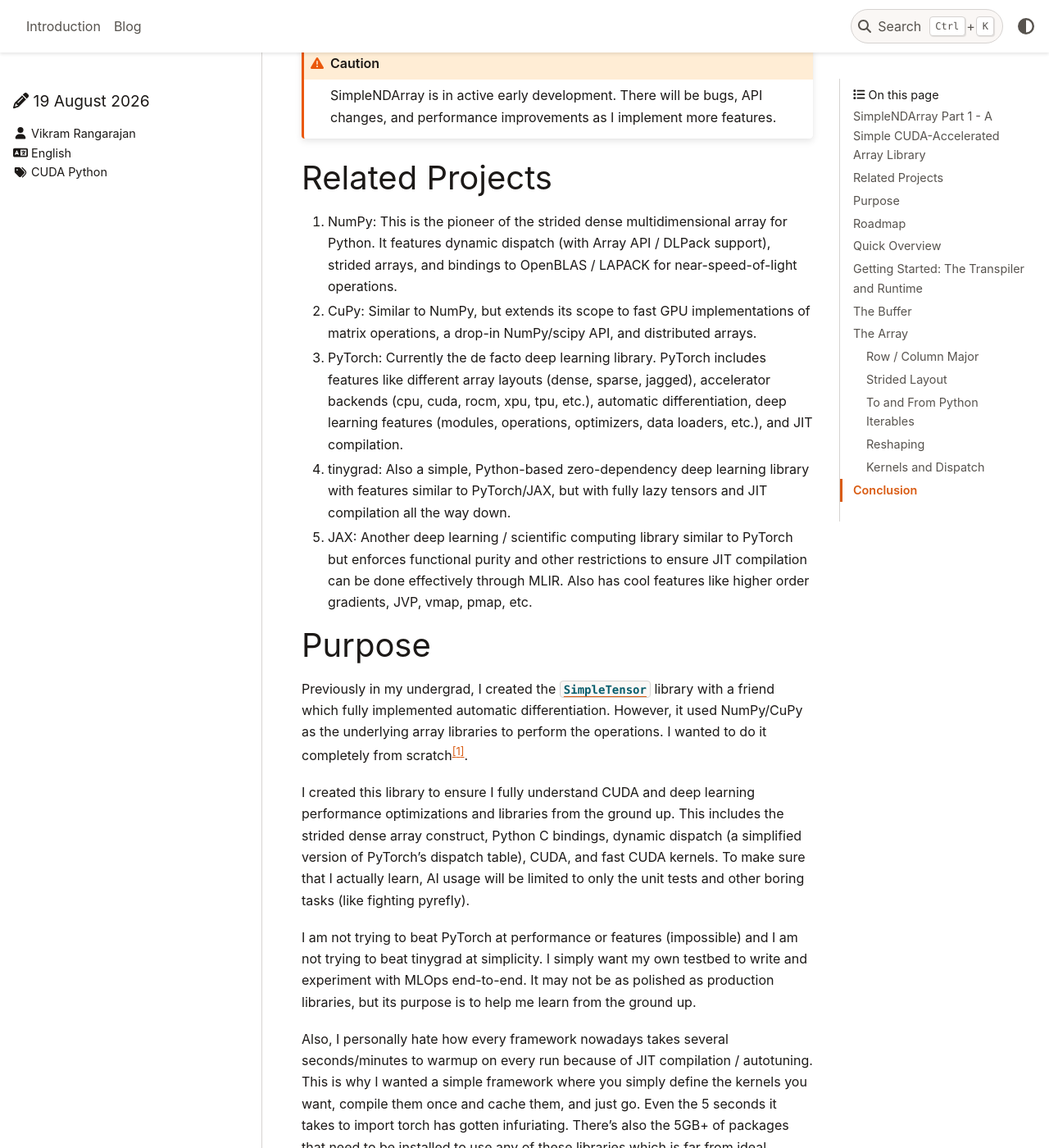
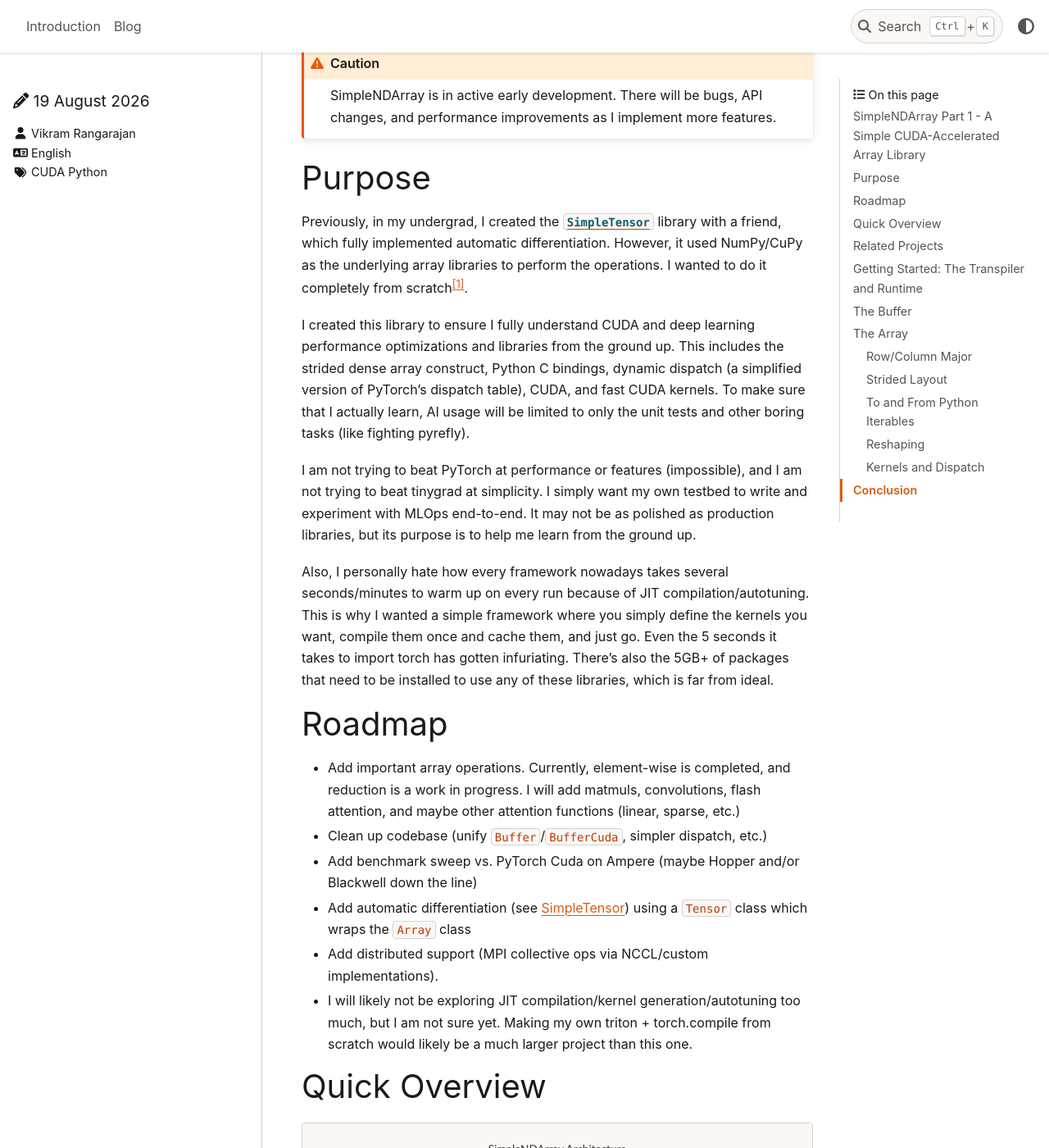
Before and after one commit to VikramRangarajan/vikramrangarajan.github.io, a Sphinx documentation site: the page built from docs/source/blog/sndap1.md, in a window 1280 px wide and 1400 px high, scrolled down 295 px. Shown: the whole window at 82% size. Built offline with Sphinx 7.4.7 and the PyData theme 0.15.4, drawn with Linux system fonts in a browser that asks for light colours; pages that are not in the unit, such as notebooks, are missing from menus; the version number could not be read and is left out; some of the changed text lies outside the part shown.

Commit message:
Reordered, more grammar fixes

````diff
--- a/docs/source/blog/sndap1.md
+++ b/docs/source/blog/sndap1.md
@@ -17,19 +17,10 @@
 implement more features.
 :::
 
-# Related Projects
-
-1. NumPy: This is the pioneer of the strided dense multidimensional array for Python. It features dynamic dispatch (with Array API / DLPack support), strided arrays, and bindings to OpenBLAS / LAPACK for near-speed-of-light operations.
-2. CuPy: Similar to NumPy, but extends its scope to fast GPU implementations of matrix operations, a drop-in NumPy/scipy API, and distributed arrays.
-3. PyTorch: Currently the de facto deep learning library. PyTorch includes features like different array layouts (dense, sparse, jagged), accelerator backends (cpu, cuda, rocm, xpu, tpu, etc.), automatic differentiation, deep learning features (modules, operations, optimizers, data loaders, etc.), and JIT compilation.
-4. tinygrad: Also a simple, Python-based zero-dependency deep learning library with features similar to PyTorch/JAX, but with fully lazy tensors and JIT compilation all the way down.
-5. JAX: Another deep learning / scientific computing library similar to PyTorch but enforces functional purity and other restrictions to ensure JIT compilation can be done effectively through MLIR. Also has cool features like higher order gradients,
-JVP, vmap, pmap, etc.
-
 # Purpose
 
-Previously in my undergrad, I created the [`SimpleTensor`](https://vikramrangarajan.github.io/SimpleTensor/) library with a friend
-which fully implemented automatic differentiation. However, it used NumPy/CuPy as the underlying array libraries to
+Previously, in my undergrad, I created the [`SimpleTensor`](https://vikramrangarajan.github.io/SimpleTensor/) library with a
+friend, which fully implemented automatic differentiation. However, it used NumPy/CuPy as the underlying array libraries to
 perform the operations. I wanted to do it completely from scratch[^deps].
 
 I created this library to ensure I fully understand CUDA and deep learning performance optimizations
@@ -37,25 +28,25 @@
 dynamic dispatch (a simplified version of PyTorch's dispatch table), CUDA, and fast CUDA kernels. To make sure that I
 actually learn, AI usage will be limited to only the unit tests and other boring tasks (like fighting pyrefly).
 
-I am not trying to beat PyTorch at performance or features (impossible) and I am not trying to beat tinygrad
+I am not trying to beat PyTorch at performance or features (impossible), and I am not trying to beat tinygrad
 at simplicity. I simply want my own testbed to write and experiment with MLOps end-to-end. It may not be as polished as
 production libraries, but its purpose is to help me learn from the ground up.
 
-Also, I personally hate how every framework nowadays takes several seconds/minutes to warmup on every run because of JIT
-compilation / autotuning. This is why I wanted a simple framework where you simply define the kernels you want, compile them
+Also, I personally hate how every framework nowadays takes several seconds/minutes to warm up on every run because of JIT
+compilation/autotuning. This is why I wanted a simple framework where you simply define the kernels you want, compile them
 once and cache them, and just go. Even the 5 seconds it takes to import torch has gotten infuriating. There's also the 5GB+ of
-packages that need to be installed to use any of these libraries which is far from ideal.
+packages that need to be installed to use any of these libraries, which is far from ideal.
 
 # Roadmap
 
-- Add important array operations. Currently, element-wise is completed and reduction is a work in progress. I will add
+- Add important array operations. Currently, element-wise is completed, and reduction is a work in progress. I will add
   matmuls, convolutions, flash attention, and maybe other attention functions (linear, sparse, etc.)
 - Clean up codebase (unify `Buffer`/`BufferCuda`, simpler dispatch, etc.)
-- Add benchmark sweep vs. PyTorch Cuda on Ampere (maybe hopper and/or blackwell down the line)
+- Add benchmark sweep vs. PyTorch Cuda on Ampere (maybe Hopper and/or Blackwell down the line)
 - Add automatic differentiation (see [SimpleTensor](https://vikramrangarajan.github.io/SimpleTensor/)) using a `Tensor` class
   which wraps the `Array` class
-- Add distributed support (MPI collective ops via NCCL / custom implementations).
-- I will likely not be exploring JIT compilation / kernel generation / autotuning too much, but I am not sure yet. Making my own
+- Add distributed support (MPI collective ops via NCCL/custom implementations).
+- I will likely not be exploring JIT compilation/kernel generation/autotuning too much, but I am not sure yet. Making my own
   triton + torch.compile from scratch would likely be a much larger project than this one.
 
 # Quick Overview
@@ -112,6 +103,17 @@
 reductions (sum, mean, max, min, etc.), products (matmul, conv, etc.), flash attention, and more. All without
 any external dependencies.
 
+
+# Related Projects
+
+1. NumPy: This is the pioneer of the strided dense multidimensional array for Python. It features dynamic dispatch (with Array API/DLPack support), strided arrays, and bindings to OpenBLAS/LAPACK for near-speed-of-light operations.
+2. CuPy: Similar to NumPy, but extends its scope to fast GPU implementations of matrix operations, a drop-in NumPy/scipy API, and distributed arrays.
+3. PyTorch: Currently the de facto deep learning library. PyTorch includes features like different array layouts (dense, sparse, jagged), accelerator backends (cpu, cuda, rocm, xpu, tpu, etc.), automatic differentiation, deep learning features (modules, operations, optimizers, data loaders, etc.), and JIT compilation.
+4. tinygrad: Also a simple, Python-based zero-dependency deep learning library with features similar to PyTorch/JAX, but with fully lazy tensors and JIT compilation all the way down.
+5. JAX: Another deep learning/scientific computing library similar to PyTorch, but enforces functional purity and other restrictions to ensure JIT compilation can be done effectively through MLIR. Also has cool features like higher-order gradients,
+JVP, vmap, pmap, etc.
+
+
 # Getting Started: The Transpiler and Runtime
 
 Since we are not writing a _fully_ Python-only library, we will need a way to turn our Python code into
@@ -158,14 +160,14 @@
 - Turn Python constructs (loops, conditionals, operations, etc.) into their C equivalent
 - Automatically generate Python bindings to these C functions (set `pybind=True`)
 
-Note that I chose the Python `list` type to translate directly to a `pointer` type because of the same indexing semantics. The `arr.buffer_info()[0]` gives the memory address of the start of the array as a Python `int`, which converted to an `unsigned long long` (u64) in the Python binding, and is finally passed into the `vector_sum` binding as an `int *`.
+Note that I chose the Python `list` type to translate directly to a `pointer` type because of the same indexing semantics. The `arr.buffer_info()[0]` gives the memory address of the start of the array as a Python `int`, which is converted to an `unsigned long long` (u64) in the Python binding, and is finally passed into the `vector_sum` binding as an `int *`.
 
 However, this is not enough to write performant CUDA kernels. For example, how do we declare shared memory or
-static sized arrays? What about function attributes like `static`, `__global__`, `__device__`, etc.?
+statically sized arrays? What about function attributes like `static`, `__global__`, `__device__`, etc.?
 
 The Python type system does not support this. For function attributes, the closest thing we have is `async def`, and we cannot add our own keywords. So for function attributes, we define them in `mod.compile_fn(..., c_attrs=[...])`. For variable attributes and arrays, we can use `typing.Annotated`. The transpiler can find these special annotations and replace them with the correct C syntax.
 
-Finally, I needed generic support to prevent rewriting the same kernel for every single dtype. I used Python generics for this purpose. Python generics act as a string replacement as opposed to true generics. Here is a full example of all of these features being used in my CUDA element wise kernels.
+Finally, I needed generic support to prevent rewriting the same kernel for every single dtype. I used Python generics for this purpose. Python generics act as a string replacement as opposed to true generics. Here is a full example of all of these features being used in my CUDA element-wise kernels.
 
 <details>
 <summary>Show Python Code</summary>
@@ -213,7 +215,7 @@
 - `data`: always a CPU array. If called on `BufferCuda`, a d2h copy is done.
 - `address` (int): Memory address of buffer
 - `typecode` (str): The `array` module typecode to specify the dtype of the buffer
-- `num_bytes` (int): Self explanatory.
+- `num_bytes` (int): Self-explanatory.
 
 Currently, the constructors do not agree for `Buffer` and `BufferCuda` because of the following:
 
@@ -221,14 +223,14 @@
 - `BufferCuda`'s constructor takes in a `size` and `dtype` and calls `cudaMalloc`, so `BufferCuda.empty` just calls the constructor
 - The Python array module does not provide the ability to create an empty array so the constructor and empty methods are different
 
-In the future, I hope to clean these 2 classes up. Ideally, I remove the dependency on the array module and the use of typecodes,
-as it has cluttered my codebase and will be difficult to use custom types (e.g. bfloat16, float16) which don't have associated
+In the future, I hope to clean up these 2 classes. Ideally, I would remove the dependency on the array module and the use of typecodes,
+as it has cluttered my codebase and will be difficult to use custom types (e.g., bfloat16, float16), which don't have associated
 Python typecodes.
 
 To deal with memory management, an invariant I enforced is that for every memory buffer, there will be exactly 1
-`Buffer/BufferCuda` class. This buffer class will have sole ownership of the buffer and memory views will use the
+`Buffer/BufferCuda` class. This buffer class will have sole ownership of the buffer, and memory views will use the
 same buffer object.
-For `BufferCuda`, `cudaFree` is called inside the `__del__` method for some basic automatic memory management. I will also have to fix this to remove the possibility of memory leaks or double frees.
+For `BufferCuda`, `cudaFree` is called inside the `__del__` method for some basic automatic memory management. I will also have to have a more robust solution to remove the possibility of memory leaks or double frees.
 
 I will note that to call functions like `cudaMemcpy`, `cudaMalloc`, and `cudaFree`, the runtime from above was used to bind these to Python! No CUDA files were (directly) written for this.
 
@@ -246,9 +248,9 @@
 - `ndim`=`len(shape)`=`len(strides)`
 - `numel()`/`size` = `product(shape)`
 
-This is the dense strided array layout which is used in every deep learning / array library today.
+This is the dense strided array layout, which is used in every deep learning/array library today.
 
-## Row / Column Major
+## Row/Column Major
 
 I will also note that `SimpleNDArray` will be C/row-major order only, similar to PyTorch.
 Adding Fortran/column-major support will be complex and unnecessary.
@@ -257,16 +259,16 @@
 have an array of shape (2, 3), our indices to traverse this array in order would be
 (0, 0), (0, 1), (0, 2), (1, 0), (1, 1), (1, 2).
 
-If we instead use column major order, the indices would be
+If we instead use column-major order, the indices would be
 (0, 0), (1, 0), (0, 1), (1, 1), (0, 2), (1, 2).
 As it turns out, if the array is contiguous, the memory buffer would have the elements at these indices in these exact orders
-(depending on whether it is row / column major). But since we have a strided layout, contiguity cannot be assumed.
+(depending on whether it is row/column major). But since we have a strided layout, contiguity cannot be assumed.
 
 ## Strided Layout
 
 I will start this section by explaining what array strides are, if you are unfamiliar. An array dimension's stride
 is how far you need to jump to get to the next element in that dimension. For example, in a 1d array, it would be
-the distances between elements (i.e. the distance between `arr[0]`, `arr[1]`, ...). In the 2d array case, we have
+the distances between elements (i.e., the distance between `arr[0]`, `arr[1]`, ...). In the 2d array case, we have
 an (m, n) matrix with m rows and n columns. If it were contiguous, the strides would be (n, 1). This is because
 assuming row major order, the buffer is laid out in a flattened order as such:
 
@@ -281,10 +283,10 @@
 1 element in flat memory, so the stride for the second dimension is 1. Overall, in this example, we have a shape of
 (3, 4) and strides of (4, 1).
 
-However, arrays don't have to be nice and contiguous like this. We can have overlaps and gaps as long as they can be
+However, arrays don't have to be contiguous like this. We can have overlaps and gaps as long as they can be
 represented using this strided view.
 
-I will also note that strides (and offset) are not necessary for an N-Dimensional array library.
+I will also note that strides (and offsets) are not necessary for an n-dimensional array library.
 We could assume an invariant that all arrays are contiguous, but this restricts us greatly.
 Mainly, every single reshape, slice, transpose, and other memory view operation would require an array copy.
 NumPy and PyTorch (and SimpleNDArray) can perform these memory views in a zero-copy fashion. For example:
@@ -306,7 +308,7 @@
 As you can see, both a and b's data buffers share the same memory address because b is a zero-copy memory view of a.
 b just has double the stride that a has, allowing it to jump by 2 elements for each index increase.
 
-I had ChatGPT make a good ascii art to show this. I added the bytes because NumPy's strides are multiplied by the `itemsize`
+I had ChatGPT make a good ASCII art to show this. I added the bytes because NumPy's strides are multiplied by the `itemsize`
 as the strides are in bytes, not elements.
 
 ```text
@@ -352,9 +354,9 @@
 
 Thanks to strides and offsets, array indexing [^nparridx] is relatively easy (excluding advanced indexing). My
 implementation currently requires the same number of indices as dimensions, doesn't do broadcasting, and doesn't squeeze
-integer index dimensions, but I  will make it match with NumPy's behavior.
+integer index dimensions, but I will make it match NumPy's behavior.
 It currently has support for ints and slices. For each dimension:
-- If the index is an int `i`, the new shape at this dim will be 1 (unlike NumPy/torch which squeeze the dimension).
+- If the index is an int `i`, the new shape at this dim will be 1 (unlike NumPy/torch, which squeeze the dimension).
 The new stride doesn't matter (set to 0). The new offset will have `i * stride` added on.
 - If it is a slice `(stop, start, step)`, then the new shape for this dim will `max(0, ceildiv(stop - start, step))`. The new
 stride will be `stride * step` where `stride` is the current stride. Finally, the offset will have `start * stride` added on.
@@ -417,7 +419,7 @@
         return [data], ()  # scalars have shape ()
 
     if not data:
-        return [], (0,)  # empty array / buffer with shape (0,)
+        return [], (0,)  # empty array/buffer with shape (0,)
 
     flat: list[Scalar] = []
 
@@ -449,7 +451,7 @@
 We can then pass this flat list into a Python `array`, and we now have our shape. But what about our stride?
 
 For contiguous arrays, the stride will always be a cumulative product of the shape. For example, a contiguous array
-of shape (3, 4, 5, 6) will have strides (4\*5\*6, 5*6, 6, 1). This is the reversed exclusive cumulative product of
+of shape (3, 4, 5, 6) will have strides (4\*5\*6, 5 * 6, 6, 1). This is the reversed exclusive cumulative product of
 the reversed shape:
 
 ```python
@@ -461,7 +463,7 @@
     return strides
 ```
 
-With this, and setting `offset=0`, we can now convert a Python iterable to an N-Dimensional Array! But how do we get back
+With this, and setting `offset=0`, we can now convert a Python iterable to an n-dimensional Array! But how do we get back
 to a Python object, or print its contents? We can try converting the data buffer to Python, but that would be out of order
 and the wrong shape. We instead use a simple recursive algorithm using slicing:
 
@@ -481,7 +483,7 @@
 Assuming `__getitem__` is implemented correctly, this will work for any array.
 
 ## Reshaping
-Reshaping is the most complex operation to deal with. This is because sometimes, reshaping can be done
+Reshaping is the most complex operation to deal with. This is because sometimes reshaping can be done
 using a zero-copy memory view. Other times, it will require an explicit copy. Here is an example
 where a copy is necessary:
 
@@ -496,15 +498,15 @@
 - transpose: [[0, 2], [1, 3]]. Shape: (2, 2), Stride: (1, 2)
 - reshape: [0, 2, 1, 3]. Shape: (4,), Stride: ?
 
-We are trying to represent [0, 2, 1, 3] in the same 1d flat buffer as [0, 1, 2, 3] with a single stride which is
-clearly not possible (we jump 2, then -1, then 2). Therefore, we copy [0, 2, 1, 3] into a newly allocated buffer and return that.
-But how can we determine when we can and can't do a zero-copy reshape?
+We are trying to represent [0, 2, 1, 3] in the same 1d flat buffer as [0, 1, 2, 3] with a single stride, which is
+clearly not possible (we jump 2, then -1, then 2). Therefore, we must copy [0, 2, 1, 3] into a newly allocated
+buffer and return that. But how can we determine when we can and can't do a zero-copy reshape?
 
 The way NumPy determines how can be found in their source code[^npyreshape].
 
 [^npyreshape]: The C source can be found [here](https://github.com/numpy/numpy/blob/634b4625e3b9ad55dbc9854d47ad929539c62d74/numpy/_core/src/multiarray/shape.c#L378-L471)
 
-First, the squeeze out any dimensions of length 1. They have no effect on contiguity and they need special rules.
+First, they squeeze out any dimensions of length 1. They have no effect on contiguity, and they need special rules.
 
 Next, we must observe that we can partition both the input shape and output shape into subdimensions
 that iterate together. To explain this, I will use a few examples of (old shape, new shape) pairs.
@@ -592,7 +594,7 @@
         # Calculate new strides for all axes currently worked with
         new_strides[nj - 1] = old_strides[oj - 1]
         for nk in range(nj - 1, ni, -1):
-            # Again, the same cumulative product rule for contiguous arrays form before
+            # Again, the same cumulative product rule for contiguous arrays from before
             new_strides[nk - 1] = new_strides[nk] * new_shape[nk]
         ni = nj
         nj += 1
@@ -615,7 +617,7 @@
 Now we know when we can do a zero-copy memory view and when we need to do a copy. But how do we do a copy?
 
 This requires a custom reshape copy element-wise kernel. How it works is we store an n-dimensional input
-index and an n-dimensional output index. Over a total of `n` iterations where `n` is the number of elements,
+index and an n-dimensional output index. Over a total of `n` iterations, where `n` is the number of elements,
 we increment both the input and output index once per iteration. Here is the CPU kernel:
 
 <details>
@@ -687,12 +689,21 @@
 output[1, 1, 1] = input[3, 1]
 ```
 
-Except we are not doing ND indexing, we are calculating the pointer offsets using the input and output
+Except that we are not doing ND indexing, we are calculating the pointer offsets using the input and output
 strides using `inp_idx` and `out_idx`.
 
-Sidenote: Even though this is an element-wise kernel, the CUDA kernel for this operation does not achieve
-anywhere close to speed of light memory bandwidth like the other element-wise kernels because of the overhead
+:::{note}
+Even though this is an element-wise kernel, the CUDA kernel for this operation does not achieve
+anywhere close to the speed of light memory bandwidth like the other element-wise kernels because of the overhead
 of the n-dimensional indexing and pointer offset calculations. I will attempt to improve this in the future.
+:::
+:::{note}
+NumPy and PyTorch have their own abstractions for n-dimensional iteration[^npyiter][^tensoriter]. Both of these
+flatten adjacent contiguous axes and perform other optimizations to reduce the overhead of n-dimensional iteration.
+:::
+
+[^npyiter]: [NumPy NpyIter Docs](https://numpy.org/devdocs/reference/c-api/iterator.html)
+[^tensoriter]: [TensorIterator Wiki Page](https://github.com/pytorch/pytorch/wiki/How-to-use-TensorIterator)
 
 ## Kernels and Dispatch
 
@@ -713,7 +724,7 @@
 
 This is all for part 1 of this series. So far, we have covered:
 - The Python->C/CUDA transpiler
-- The runtime which allows for cached compilation
+- The runtime, which allows for cached compilation
 - Buffers and memory management
 - Strided arrays and their associated operations
 - Dynamic kernel dispatch
````
Also changed, not shown: other parts of docs/source/blog/sndap1.md (+10 -10 lines).
